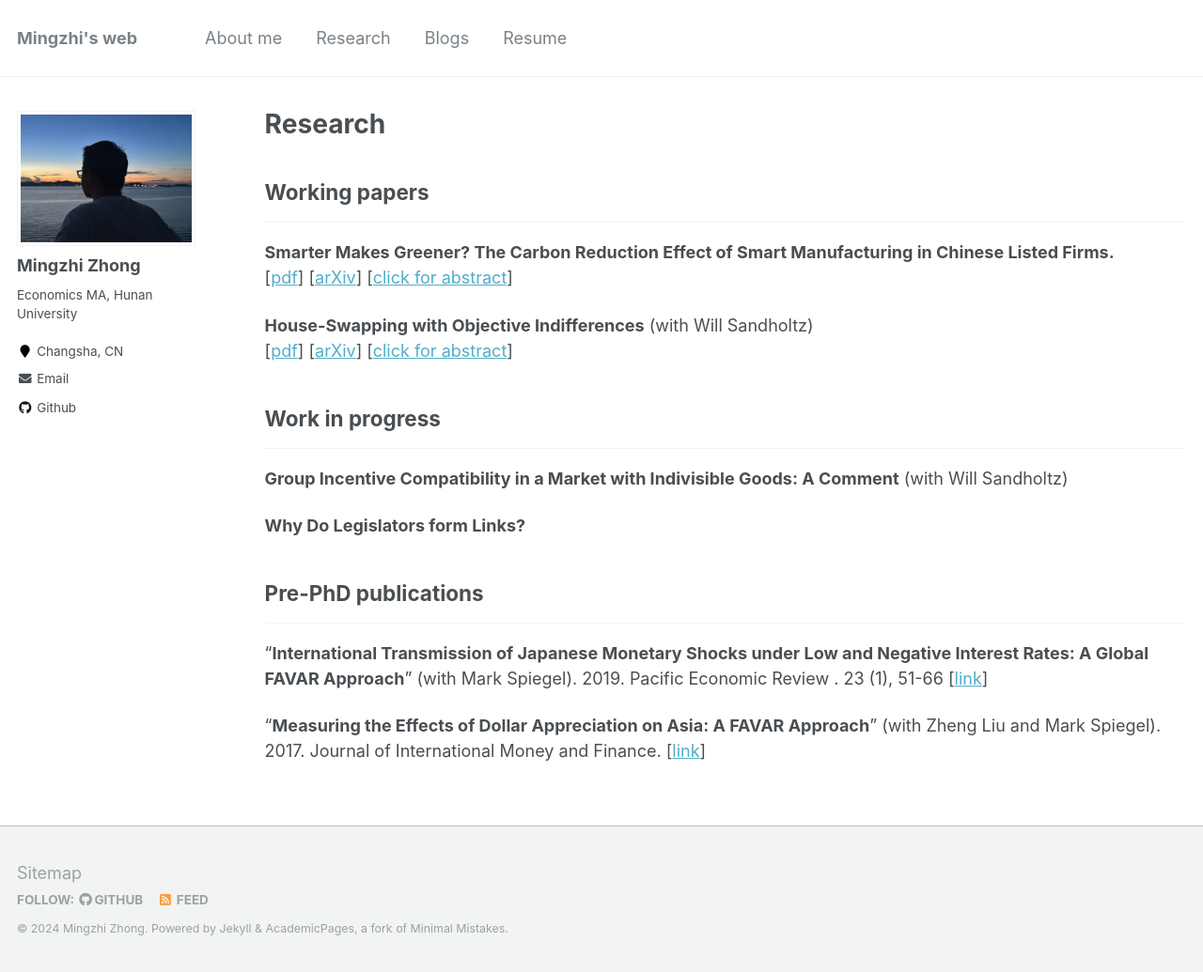
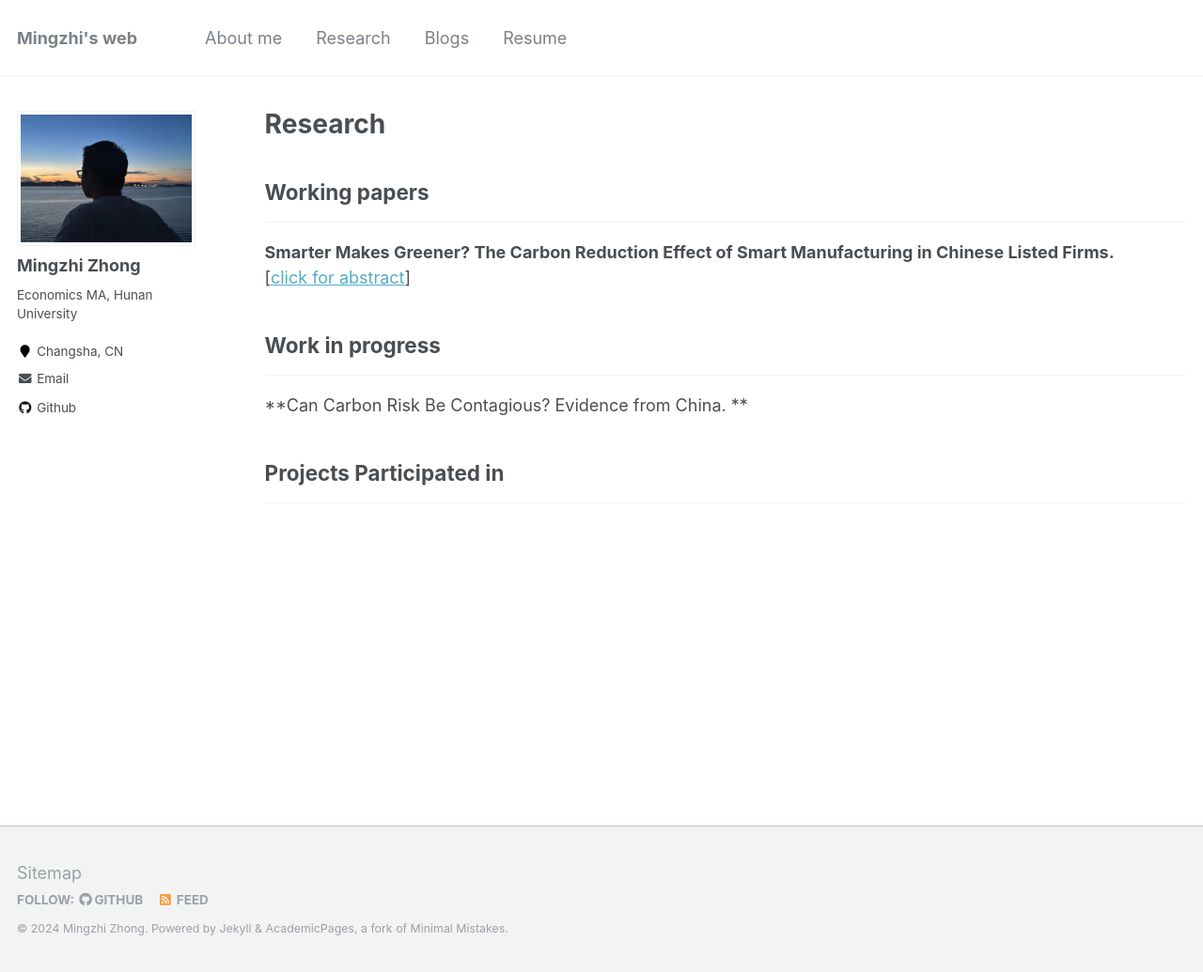
Before and after one commit to mingzhi361/mingzhi361.github.io, a Jekyll site: the page built from _pages/research.md, in a window 1280 px wide and 1035 px high. Shown: the whole window at 94% size. Built offline with Jekyll 4.4.1, drawn with Linux system fonts in a browser that asks for light colours.

Commit message:
Update research.md

```diff
--- a/_pages/research.md
+++ b/_pages/research.md
@@ -9,38 +9,39 @@
 ---
 
 **Smarter Makes Greener? The Carbon Reduction Effect of Smart Manufacturing in Chinese Listed Firms.**
-[[pdf](files/Tai_RevPrefOneSidedMatching.pdf)]
-[[arXiv](https://arxiv.org/abs/2210.14388)]
 [<a href="#/" onclick="visib('RevPref')">click for abstract</a>]
 
 <div id="RevPref" style="display: none; text-align: justify; line-height: 1.2">
-	This paper studies the testable implications of the core in an exchange economy when agents' preferences are unknown. Through a revealed preferences perspective, I build a model in which the core is testable. The setting a pure exchange economy with indivisible goods and unit demand. The key identifying assumption is that agents' preferences are solely determined by observable characteristics. The setting and assumption allow me to build on earlier results and obtain if and only if conditions for rationalizability of the observed allocation. These conditions are meaningful, intuitive, and tractable. Further, the results formally link together the core, competitive equilibrium, and Afriat's theorem. I also develop a method to estimate utility parameters from repeated observations of exchange economies; the setting is akin to Fox (2010). The allocation being in the core implies necessary moment inequalities, which I use to obtain partial identification.
-<br><br/></div>
-
-**House-Swapping with Objective Indifferences** (with Will Sandholtz)
-[[pdf](files/Tai_HouseSwapwObjIndiff.pdf)]
-[[arXiv](https://arxiv.org/abs/2306.09529)]
-[<a href="#/" onclick="visib('ObjInd')">click for abstract</a>]
-
-<div id="ObjInd" style="display: none; text-align: justify; line-height: 1.2">
-	We study the classic house-swapping problem of Shapley and Scarf (1974) in a setting where agents may have "objective" indifferences, i.e., indifferences that are shared by all agents. In other words, if any one agent is indifferent between two houses, then all agents are indifferent between those two houses. The most direct interpretation is the presence of multiple copies of the same object. Our setting is a special case of the house-swapping problem with general indifferences. We derive a simple, easily interpretable algorithm that produces the unique strict core allocation of the house-swapping market, if it exists. Our algorithm runs in square-polynomial time, an improvement over the cubed time methods for the more general problem.
+	With the increasing severity of climate impact and industrial carbon regulation,
+ manufacturing firms face significant challenges in carbon reduction issues. In this
+ study, we employ the firm-level data from Chinese listed manufacturing companies
+ between 2011 and 2019, methodically examine the impact of smart manufacturing on
+ firm's carbon reduction from both theoretical and empirical vantages. The results
+ indicate that: (ⅰ) Smart manufacturing has significantly reduced carbon emissions in
+ firms, which remain robust even after conducting various technical tests; (ⅱ) Smart
+ manufacturing can reduce firm's carbon emissions due to the technological innovation
+ effect, control optimization effect, and digital-intelligence synergy effect; (ⅲ) The carbon
+ reduction efficacy of smart manufacturing is found to vary, influenced by the
+ heterogeneous characteristics of cities, industries, and firm-types. We for the first time
+ delineates the influence and distinct transmission mechanisms by which smart
+ manufacturing affects carbon reduction at the micro firm-level within the manufacturing
+ industries. It not only provides significant policy insights for China's green and high
+quality industrial development, but also offers valuable evidence for global community
+ and manufacturing firms grappling with the ecological challenges of carbon emissions.
 <br><br/></div>
 
 
 ## Work in progress
 ---
-**Group Incentive Compatibility in a Market with Indivisible Goods: A Comment** (with Will Sandholtz)
 
-**Why Do Legislators form Links?**
+**Can Carbon Risk Be Contagious? Evidence from China. **
 
 
 
 
-## Pre-PhD publications
+## Projects Participated in
 ---
-“**International Transmission of Japanese Monetary Shocks under Low and Negative Interest Rates: A Global FAVAR Approach**” (with Mark Spiegel). 2019. Pacific Economic Review . 23 (1), 51-66 [[link](https://onlinelibrary.wiley.com/doi/10.1111/1468-0106.12252)]
 
-“**Measuring the Effects of Dollar Appreciation on Asia: A FAVAR Approach**” (with Zheng Liu and Mark Spiegel). 2017. Journal of International Money and Finance. [[link](https://www.sciencedirect.com/science/article/abs/pii/S0261560617300451?via%3Dihub)]
 
 
 
```
